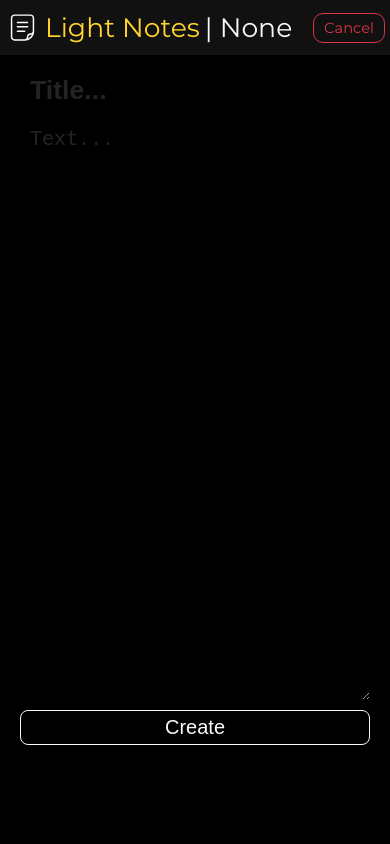
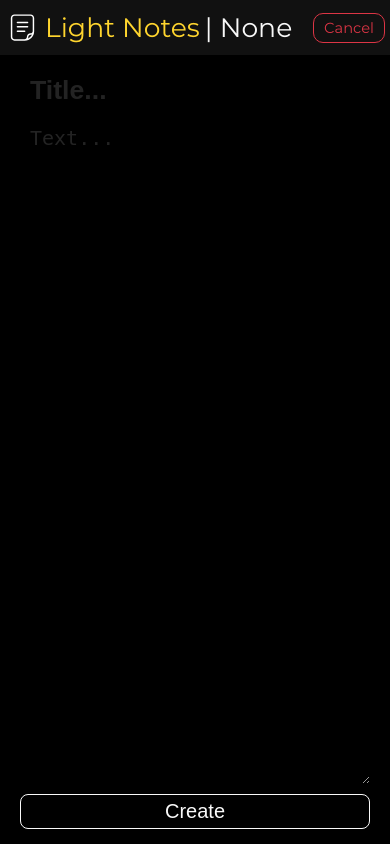
Before and after one commit to feelofgoodvibes/lightnotes, a Flask app: page /create in a window 390 px wide. Run offline with Flask 2, Linux system fonts and the light colour scheme; the visitor is signed in with stand-in values (Sample User, id 1); data comes from the database, SQL or seed files in the repository.

Commit message:
add mobile responsible styles, fix datetime format

```diff
--- a/static/styles.css
+++ b/static/styles.css
@@ -13,9 +13,14 @@
     color: var(--font);
     margin: 0;
     font-family: "Montserrat";
+    height: 100vh;
+    font-size: var(--font-size);
+}
+
+.box {
     height: 100%;
-    width: 100%;
-    font-size: var(--font-size);
+    display: flex;
+    flex-direction: column;
 }
 
 a {
@@ -33,6 +38,7 @@
     flex-direction: row;
     align-items: center;
     padding: 10px 5px;
+    flex: 0 1 auto;
 }
 
 a {
@@ -178,7 +184,9 @@
     flex-direction: column;
     padding: 15px 20px;
     gap: 10px;
-    height: 80vh;
+    height: 100%;
+    align-content: stretch;
+    flex: 1 1 auto;
 }
 
 #create-form input, #create-form textarea {
@@ -216,8 +224,10 @@
 }
 
 #create-text {
-    align-self: stretch;
     flex-grow: 1;
+}
+
+#create-button {
 }
 
 /* ------------ NOTES LIST ------------ */
@@ -368,3 +378,10 @@
 .message-close:hover {
     cursor: pointer;
 }
+
+@media only screen and (max-width: 450px) {
+    .date-row {
+        flex-direction: column;
+        gap: 0px;
+    }
+}
--- a/templates/create.html
+++ b/templates/create.html
@@ -6,6 +6,7 @@
 
 {% block body %}
 
+<div class="box">
 <nav>
     <div class="nav-left">
         <img id="nav-icon" src="{{ url_for('static', filename='favicon.svg') }}">
@@ -34,7 +35,8 @@
 <form id="create-form" method="POST" action="/create">
     <input id="create-title" type="text" name="title" placeholder="Title...">
     <textarea id="create-text" name="text" placeholder="Text..."></textarea>
-    <button>Create</button>
+    <button id="create-button">Create</button>
 </form>
+</div>
 
 {% endblock %}
--- a/templates/index.html
+++ b/templates/index.html
@@ -25,9 +25,9 @@
         <div class="note-info">
             <span class="note-prev-title" onclick="location.href = '/note/' + this.parentElement.parentElement.id.slice(5)">{{ note.title }}</span>
             <div class="date-row">
-                <span class="note-prev-created">Created: {{ note.created.strftime("%x %X") }}</span>
+                <span class="note-prev-created">Created: {{ note.created.strftime("%X %x") }}</span>
                 {% if note.edited %}
-                <span class="note-prev-created">Edited: {{ note.edited.strftime("%x %X") }}</span>
+                <span class="note-prev-created">Edited: {{ note.edited.strftime("%X %x") }}</span>
                 {% endif %}
             </div>
         </div>
--- a/templates/note.html
+++ b/templates/note.html
@@ -23,9 +23,9 @@
     <div id="note-title">{{ note.title }}</div>
 
     <div class="date-row">
-        <div id="note-date">Created: {{ note.created.strftime("%x %X") }}</div>
+        <div id="note-date">Created: {{ note.created.strftime("%X %x") }}</div>
         {% if note.edited %}
-        <div id="note-date">Edited: {{ note.edited.strftime("%x %X") }}</div>
+        <div id="note-date">Edited: {{ note.edited.strftime("%X %x") }}</div>
         {% endif %}
     </div>
 
```
